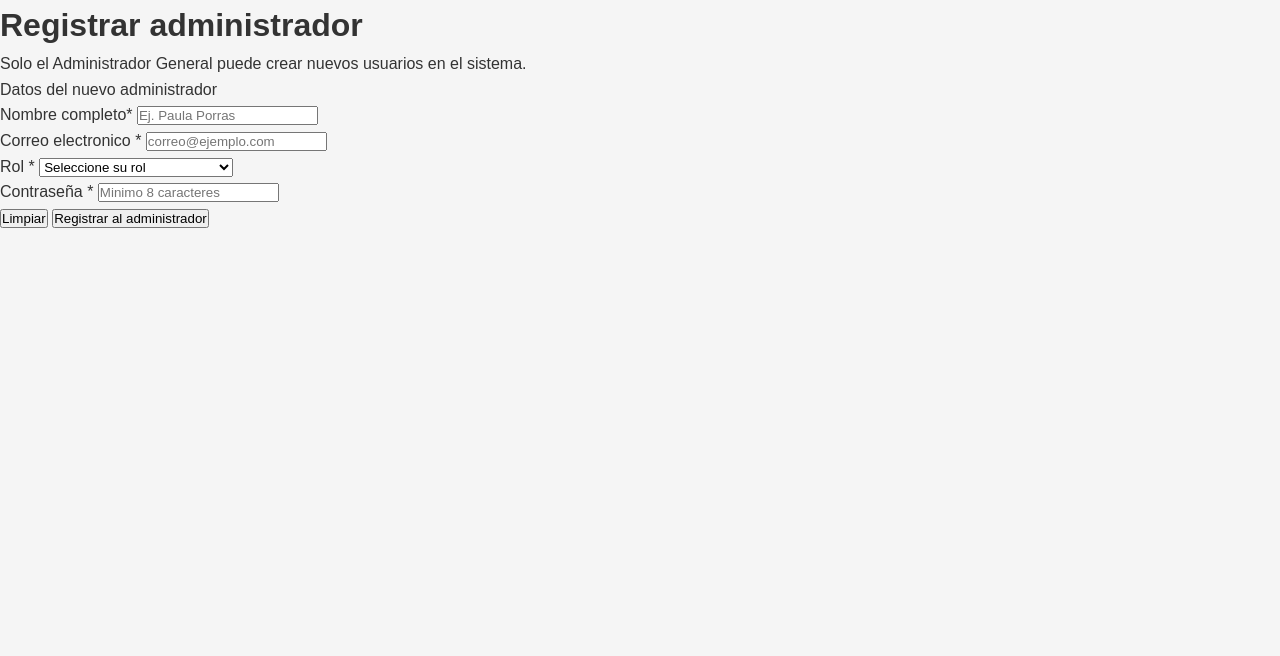
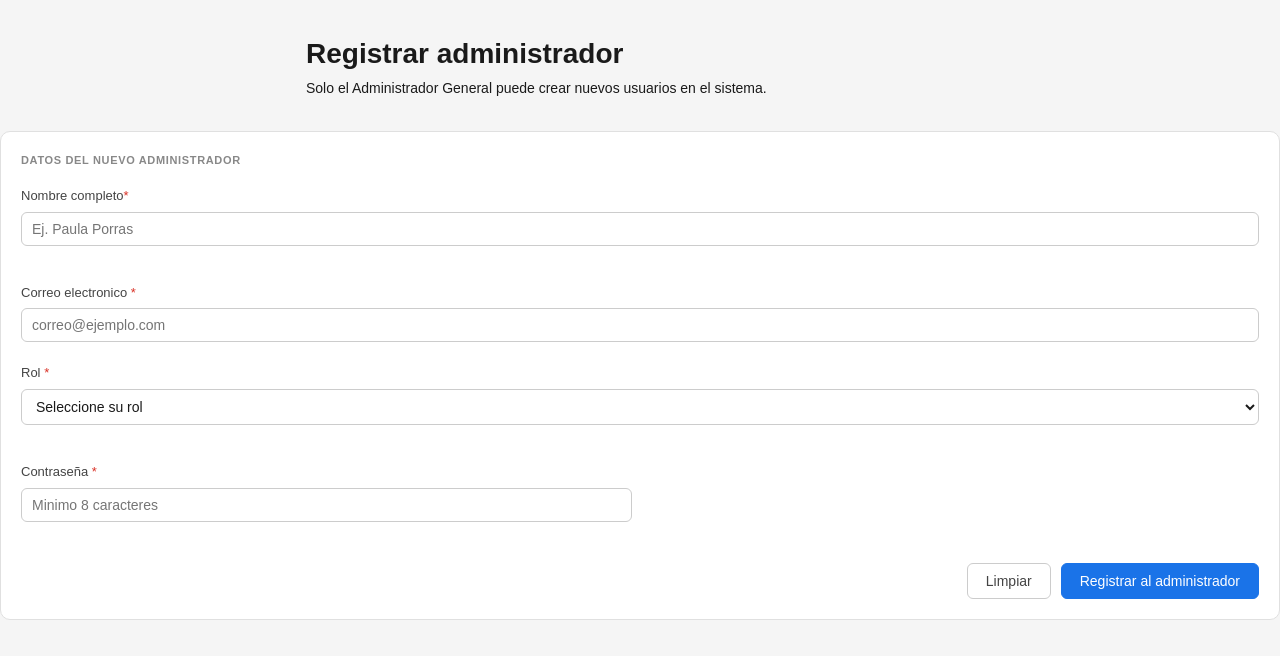
Before and after one commit to hildamgo/CENFOTEC-CONNECT, a plain HTML site: page usuarios.html in a window 1280 px wide. Drawn offline with Linux system fonts and the light colour scheme.

Commit message:
Update styles.css

```diff
--- a/styles.css
+++ b/styles.css
@@ -262,3 +262,152 @@ th{
   margin-bottom: 15px;
   border: 3px solid #003366;
 }
+
+* {
+  box-sizing: border-box;
+  margin: 0;
+  padding: 0;
+}
+
+body {
+  font-family: Arial, sans-serif;
+  font-size: 14px;
+  background-color: #f5f5f5;
+  color: #1a1a1a;
+}
+
+
+.page {
+  max-width: 700px;
+  margin: 2rem auto;
+  padding: 0 1rem;
+}
+
+
+.page-header h1 {
+  font-size: 20px;
+  font-weight: 600;
+  margin-bottom: 4px;
+}
+
+.page-header p {
+  font-size: 13px;
+  color: #666;
+  margin-bottom: 1.5rem;
+}
+
+
+.seccion {
+  background: #ffffff;
+  border: 1px solid #e0e0e0;
+  border-radius: 10px;
+  padding: 1.25rem;
+  margin-bottom: 1.5rem;
+  display: flex;
+  flex-direction: column;
+  gap: 16px;
+}
+
+.seccion-label {
+  font-size: 11px;
+  font-weight: 600;
+  color: #888;
+  text-transform: uppercase;
+  letter-spacing: 0.06em;
+}
+
+
+.campo {
+  display: flex;
+  flex-direction: column;
+  gap: 5px;
+}
+
+label {
+  font-size: 13px;
+  font-weight: 500;
+  color: #444;
+}
+
+.req {
+  color: #d93025;
+}
+
+
+input,
+select {
+  font-family: Arial, sans-serif;
+  font-size: 14px;
+  color: #1a1a1a;
+  background: #fff;
+  border: 1px solid #ccc;
+  border-radius: 6px;
+  padding: 8px 10px;
+  width: 100%;
+  transition: border-color 0.15s;
+}
+
+input:focus,
+select:focus {
+  outline: none;
+  border-color: #1a73e8;
+  box-shadow: 0 0 0 3px rgba(26, 115, 232, 0.15);
+}
+
+
+input.error,
+select.error {
+  border-color: #d93025;
+  background-color: #fff8f7;
+}
+
+
+.error-msg {
+  font-size: 12px;
+  color: #b31412;
+  min-height: 16px;
+}
+
+.grid-2 {
+  display: grid;
+  grid-template-columns: 1fr 1fr;
+  gap: 16px;
+}
+
+.acciones {
+  display: flex;
+  justify-content: flex-end;
+  gap: 10px;
+  padding-top: 4px;
+}
+
+.btn-primario,
+.btn-secundario {
+  font-family: Arial, sans-serif;
+  font-size: 14px;
+  font-weight: 500;
+  padding: 9px 18px;
+  border-radius: 6px;
+  cursor: pointer;
+  border: 1px solid #ccc;
+  transition: background 0.15s;
+}
+
+.btn-primario {
+  background: #1a73e8;
+  color: #fff;
+  border-color: #1a73e8;
+}
+
+.btn-primario:hover {
+  background: #1558b0;
+}
+
+.btn-secundario {
+  background: #fff;
+  color: #444;
+}
+
+.btn-secundario:hover {
+  background: #f0f0f0;
+}
```
